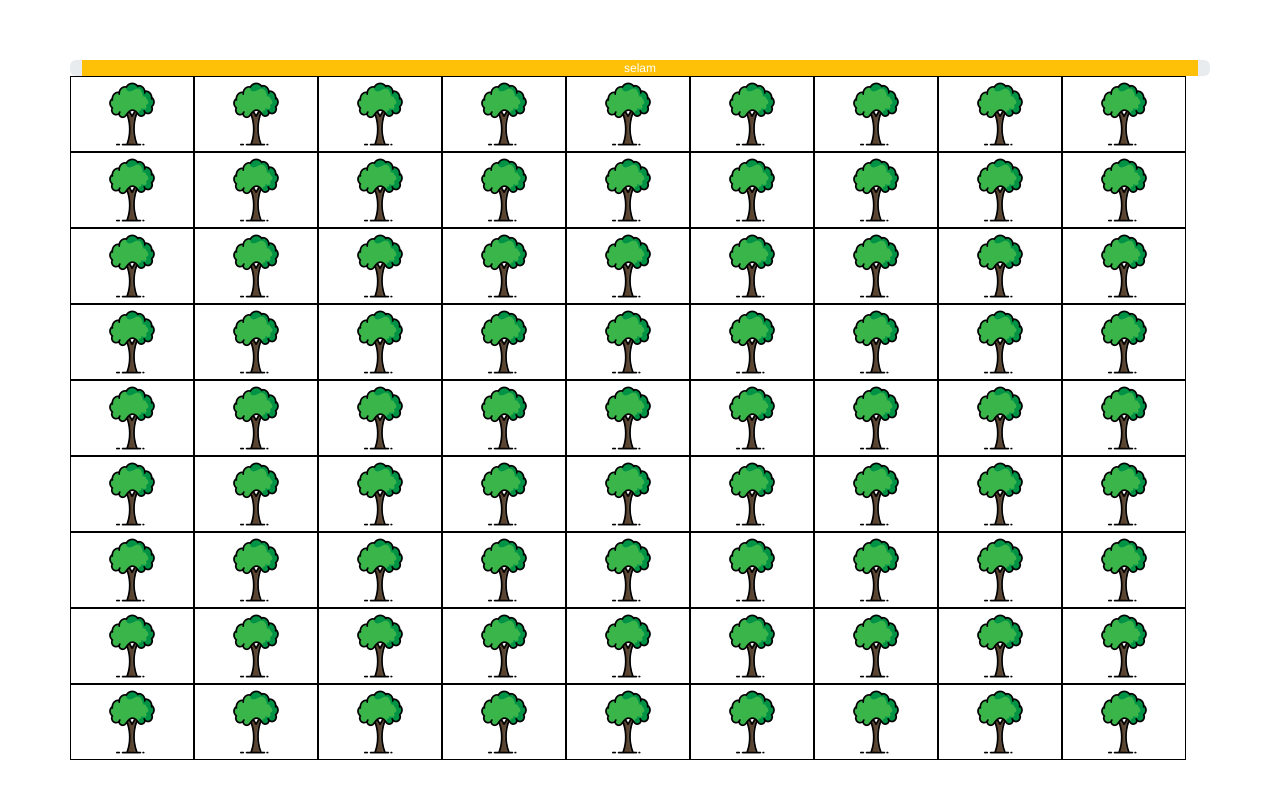
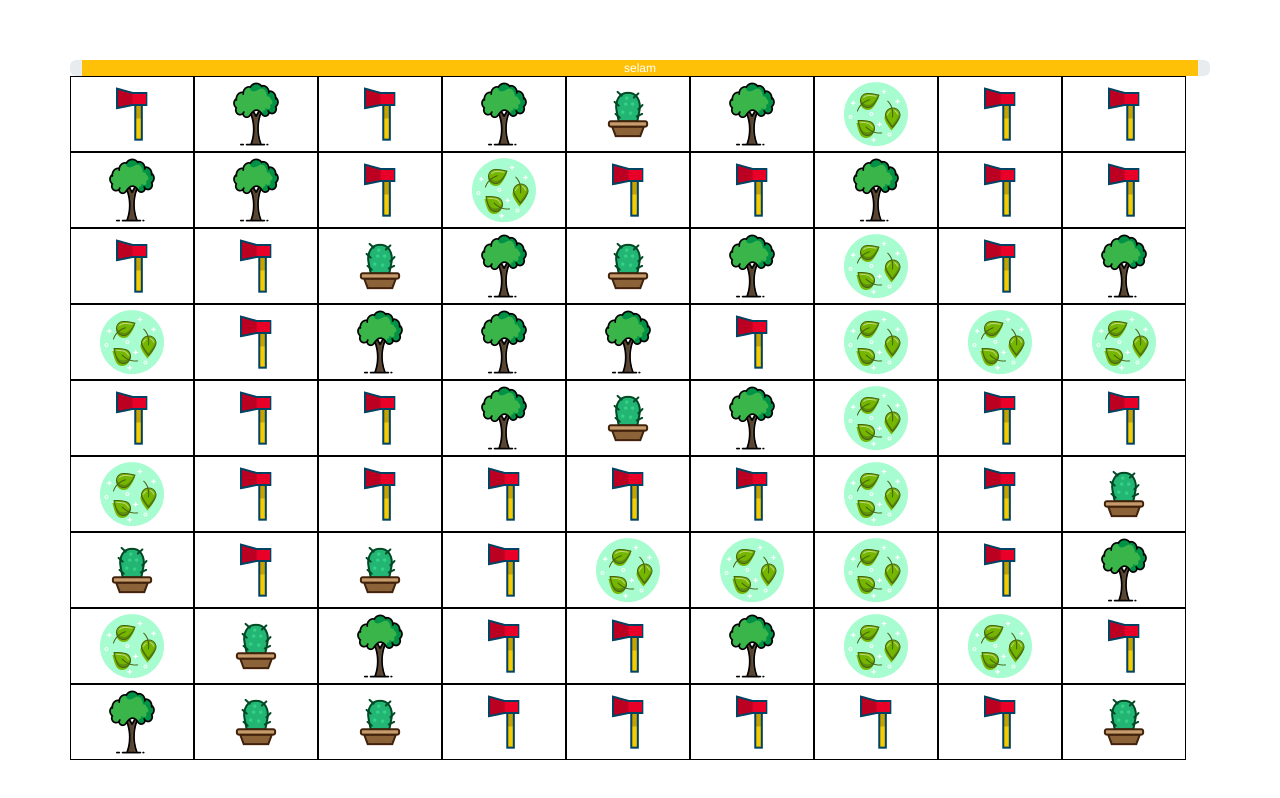
Before and after one commit to alkanserdar/green-mission, a Vue app: page / in a window 1280 px wide. Built offline with nearby package versions, Linux system fonts and the light colour scheme.

Commit message:
add random image page load

```diff
--- a/package.json
+++ b/package.json
@@ -43,7 +43,7 @@
       "parser": "@typescript-eslint/parser"
     },
     "rules": {
-      "no-debugger": 0
+      "no-debugger": 1
     }
   },
   "browserslist": [
--- a/src/common/helper.ts
+++ b/src/common/helper.ts
@@ -1,11 +1,10 @@
-import { imageUrls } from "../types/cell";
+// import { imageUrls } from "../types/cell";
 
-export function getRandomImage(key: string): string {
-  const urls = imageUrls[key];
-  if (urls && urls.length > 0) {
-    console.log("urls" + urls);
-    const randomIndex = Math.floor(Math.random() * urls.length);
-    return urls[randomIndex];
-  }
-  return "tree.png";
-}
+// export function getRandomImage(key: string): string {
+//   const urls = imageUrls[key];
+//   if (urls && urls.length > 0) {
+//     const randomIndex = Math.floor(Math.random() * urls.length);
+//     return urls[randomIndex];
+//   }
+//   return "tree.png";
+// }
--- a/src/components/HelloWorld.vue
+++ b/src/components/HelloWorld.vue
@@ -23,7 +23,7 @@
             class="col cell"
           >
             <img v-if="!cell.isOpen" src="../assets/tree.png" />
-            <img v-else src="../assets/tree.png" />
+            <img v-if="cell.isOpen" :src="getImagePath(cell.image)" />
           </div>
         </div>
       </div>
@@ -34,7 +34,7 @@
 <script lang="ts">
 import { defineComponent } from "vue";
 import { CellTypeEnum, ICell, IRow } from "../types/cell";
-import { getRandomImage } from "../common/helper";
+// import { getRandomImage } from "../common/helper";
 
 export default defineComponent({
   data(): {
@@ -44,6 +44,8 @@ export default defineComponent({
     value: number;
     temperature: number;
     timer: number;
+    // imageUrls: any[];
+    imageUrls: Record<string, string[]>;
   } {
     return {
       cells: [],
@@ -52,6 +54,10 @@ export default defineComponent({
       value: 60,
       temperature: 25,
       timer: 5,
+      imageUrls: {
+        sustainable: ["green_leaves_nature.png", "cactus.png", "tree.png"],
+        warning: ["axe.png"],
+      },
     };
   },
   props: {
@@ -98,7 +104,7 @@ export default defineComponent({
         row: rowOrder,
         column: columnOrder,
         type: type,
-        image: getRandomImage(CellTypeEnum[type]),
+        image: this.getRandomImage(CellTypeEnum[type]),
         isOpen: true,
       };
       return newCell;
@@ -127,8 +133,23 @@ export default defineComponent({
         return CellTypeEnum.warning;
       }
     },
-    getImageName(image: string) {
-      return image;
+    getImageName(imagePath: string) {
+      console.log(imagePath);
+      var a = require(`@/assets/${imagePath}`).default;
+      return a;
+    },
+    getRandomImage(key: string): string {
+      console.log(key);
+      const urls = this.imageUrls[key];
+      if (urls && urls.length > 0) {
+        const randomIndex = Math.floor(Math.random() * urls.length);
+        return urls[randomIndex];
+      }
+      return "tree.png";
+    },
+
+    getImagePath(imageUrl: string) {
+      return require(`../assets/${imageUrl}`);
     },
   },
 });
--- a/src/types/cell.ts
+++ b/src/types/cell.ts
@@ -17,23 +17,23 @@ export interface IRow {
   cells: any[];
 }
 
-export const imageUrls: Record<string, string[]> = {
-  sustainable: [
-    // "tree.png",
-    "../assets/green_leaves_nature.png",
-    "../assets/cactus.png",
-    // "/assets/water.png",
-    // "/assets/cold.png",
-    // "/assets/ocean.png",
-    // "/assets/deer.png",
-  ],
-  warning: [
-    "../assets/axe.png",
-    // "@assets/burn_fire.png",
-    // "@assets/cigarette.png",
-    // "@assets/co2.png",
-    // "@assets/fire.png",
-    // "@assets/garbage.png",
-    // "@assets/pollution.png",
-  ],
-};
+// export const imageUrls: Record<string, string[]> = {
+//   sustainable: [
+//     // "tree.png",
+//     "@/assets/green_leaves_nature.png",
+//     "@/assets/cactus.png",
+//     // "/assets/water.png",
+//     // "/assets/cold.png",
+//     // "/assets/ocean.png",
+//     // "/assets/deer.png",
+//   ],
+//   warning: [
+//     "@/assets/axe.png",
+//     // "@assets/burn_fire.png",
+//     // "@assets/cigarette.png",
+//     // "@assets/co2.png",
+//     // "@assets/fire.png",
+//     // "@assets/garbage.png",
+//     // "@assets/pollution.png",
+//   ],
+// };
--- a/tsconfig.json
+++ b/tsconfig.json
@@ -7,7 +7,7 @@
     "moduleResolution": "node",
     "allowJs": true,
     "skipLibCheck": true,
-    "esModuleInterop": true,
+    "esModuleInterop": false,
     "allowSyntheticDefaultImports": true,
     "forceConsistentCasingInFileNames": true,
     "useDefineForClassFields": true,
```
